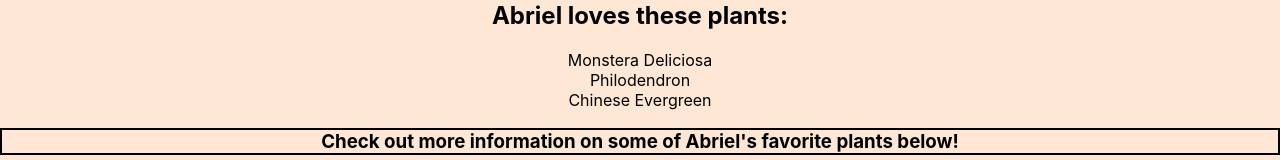
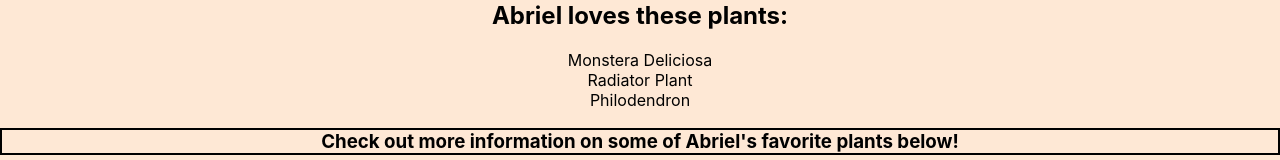
Before and after one commit to abrielcleaver/spotlight1-react-display-a-list-practice, a React (Create React App) app: page / in a window 1280 px wide. Shown: the part 121-281 px from the top of the page. Built offline with nearby package versions, Linux system fonts and the light colour scheme.

Commit message:
Update plants-data to reflect order of plants in second list

```diff
--- a/src/PlantList/plants-data.js
+++ b/src/PlantList/plants-data.js
@@ -1,6 +1,6 @@
 
 export const plants = [
   'Monstera Deliciosa',
-  'Philodendron',
-  'Chinese Evergreen'
+  'Radiator Plant',
+  'Philodendron'
 ];
```
